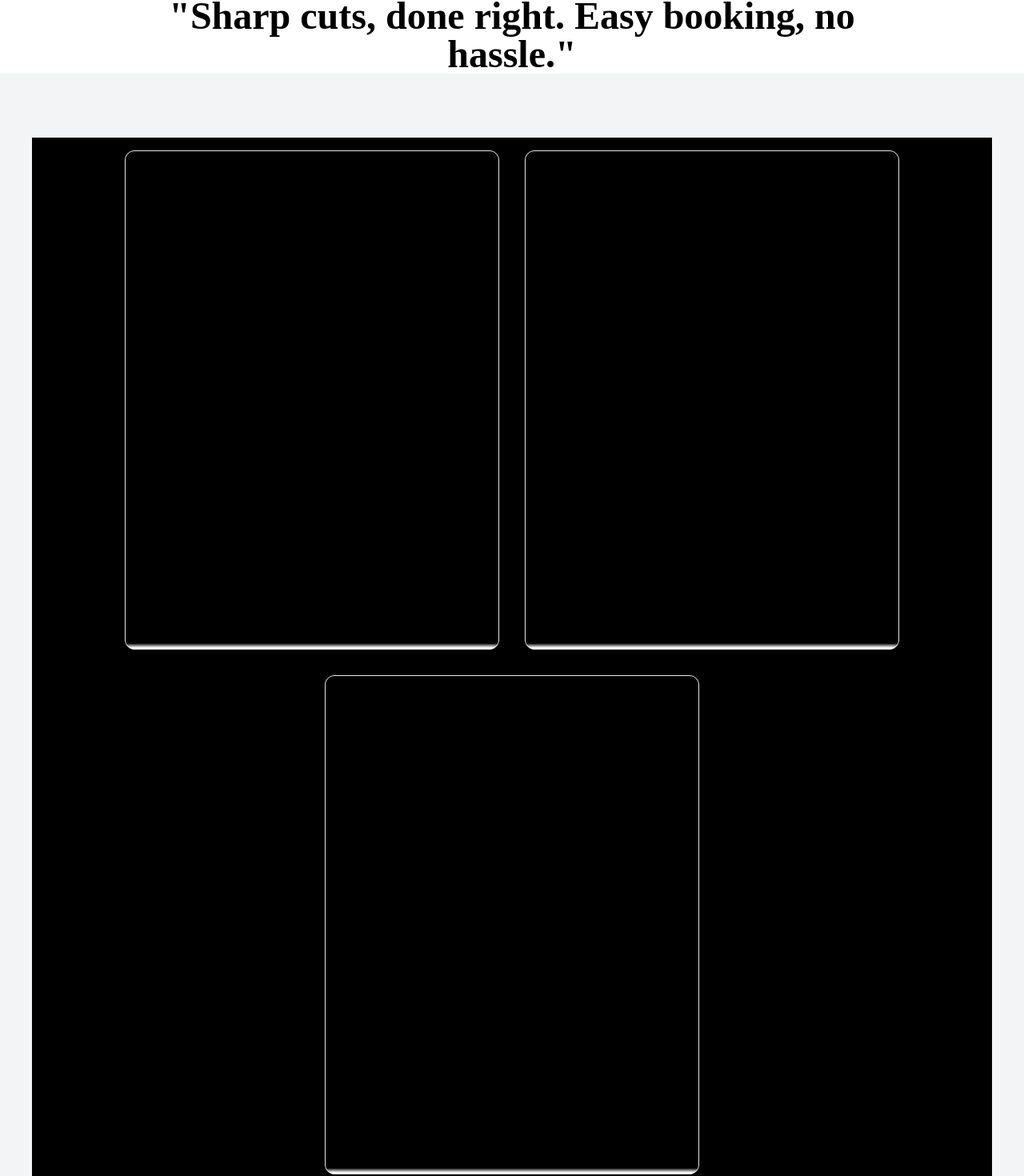
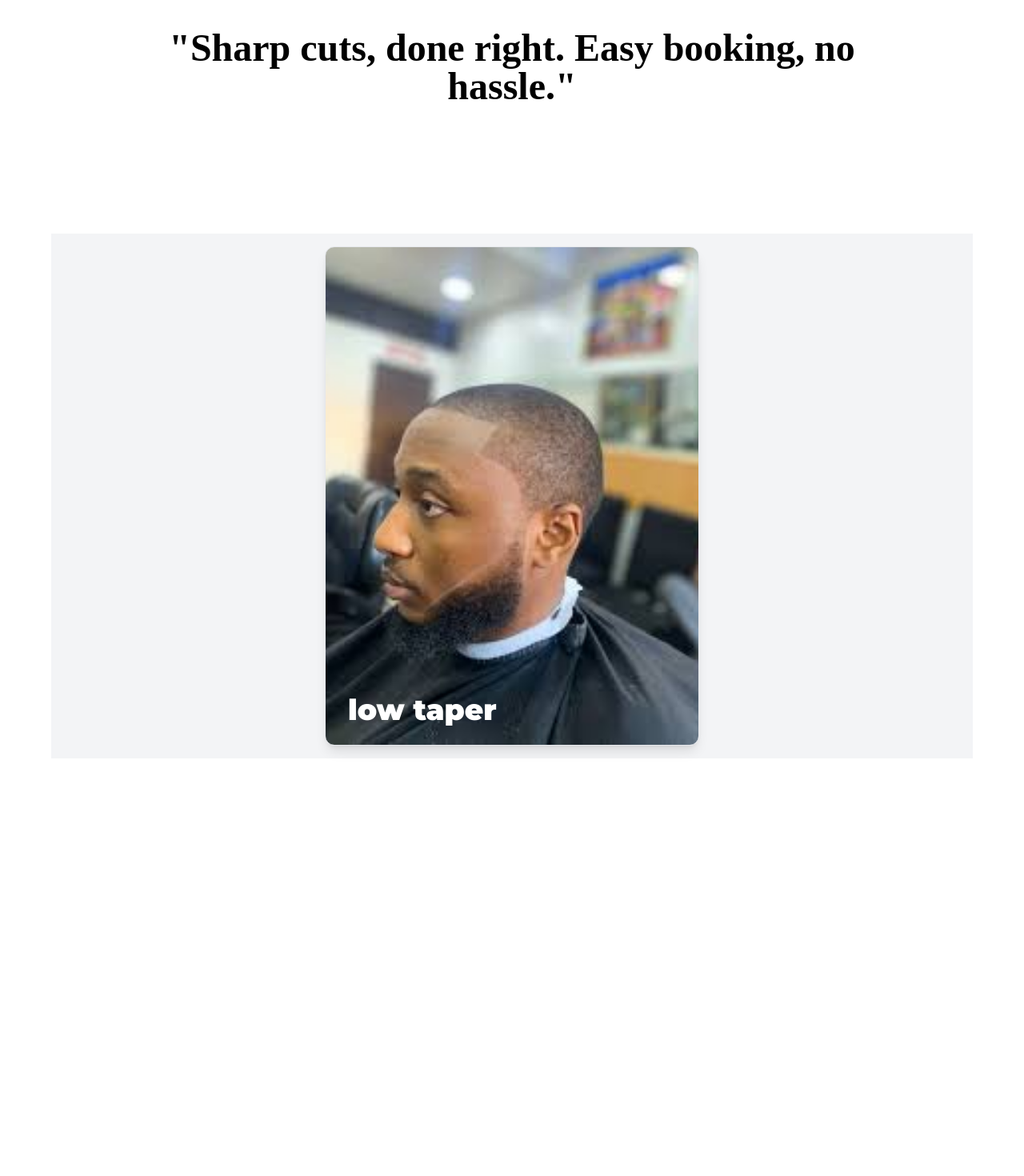
Before and after one commit to EricIshekwene/barbershop-website, a React (Vite) app: page / in a window 1280 px wide. Shown: the part 784-2254 px from the top of the page at 80% size. After the commit the page ends 1812 px from the top, so only its background shows below. Built offline with nearby package versions, Linux system fonts and the light colour scheme; a web font is replaced by a local one.

Commit message:
Image Card

```diff
--- a/src/components/HaircutExample.jsx
+++ b/src/components/HaircutExample.jsx
@@ -1,36 +1,19 @@
 import React from 'react'
-import square from '../assets/blacksquare.png'
+import image1 from '../assets/images.jpeg'
 
 function HaircutExample() {
     return (
-        <div className="flex flex-col items-center justify-center py-20 px-10 bg-gray-100">
-            <div className="w-full  flex flex-wrap flex-row items-center justify-center  bg-black">
+        <div className="flex flex-col items-center justify-center py-5 px-5 sm:px-10 md:px-16 sm:py-10 md:py-20   ">
+            <div className="w-full  flex flex-wrap flex-row items-center justify-center  bg-gray-100">
                 {/* Single Card */}
-                <div className="flex flex-col items-center justify-center  min-w-[170px] max-w-[500px] w-1/2 p-4">
-                    <div className="bg-white rounded-xl shadow-lg overflow-hidden border border-gray-200 w-full  aspect-[3/4]">
-                        <img
-                            src={square}
-                            alt="Haircut Example"
-                            className="object-cover w-full h-full"
-                        />
-                    </div>
-                </div>
-                <div className="flex flex-col items-center justify-center  min-w-[170px] max-w-[500px] w-1/2 p-4">
-                    <div className="bg-white rounded-xl shadow-lg overflow-hidden border border-gray-200 w-full  aspect-[3/4]">
-                        <img
-                            src={square}
-                            alt="Haircut Example"
-                            className="object-cover w-full h-full"
-                        />
-                    </div>
-                </div>
-                <div className="flex flex-col items-center justify-center  min-w-[170px] max-w-[500px] w-1/2 p-4">
-                    <div className="bg-white rounded-xl shadow-lg overflow-hidden border border-gray-200 w-full  aspect-[3/4]">
-                        <img
-                            src={square}
-                            alt="Haircut Example"
-                            className="object-cover w-full h-full"
-                        />
+                <div className="flex flex-col items-center justify-center min-w-[160px] max-w-[500px] w-1/2 p-4">
+                    <div
+                        className="relative rounded-xl shadow-lg overflow-hidden border border-gray-200 w-full aspect-[3/4] bg-cover bg-center"
+                        style={{ backgroundImage: `url(${image1})` }}
+                    >
+                        <div className="absolute bottom-5 left-5 text-white text-lg font-semibold px-2 py-1 rounded">
+                            <p className="text-4xl montserrat-bold">low taper</p>
+                        </div>
                     </div>
                 </div>
 
--- a/src/components/subtext.jsx
+++ b/src/components/subtext.jsx
@@ -2,7 +2,7 @@ import React from 'react'
 
 function subtext({text}) {
   return (
-    <div className="flex flex-col items-center justify-center gap-10 mt-10 px-6 sm:px-10 md:px-16">
+    <div className="flex flex-col items-center justify-center py-5 px-5 sm:px-10 md:px-16 sm:py-10 md:py-20">
           <p className="birthstone-regular text-center text-xl sm:text-2xl md:text-3xl lg:text-4xl xl:text-5xl text-black max-w-4xl mx-auto">
           "{text}"
           </p>
```
Also changed, not shown: src/assets/images.jpeg (added).
